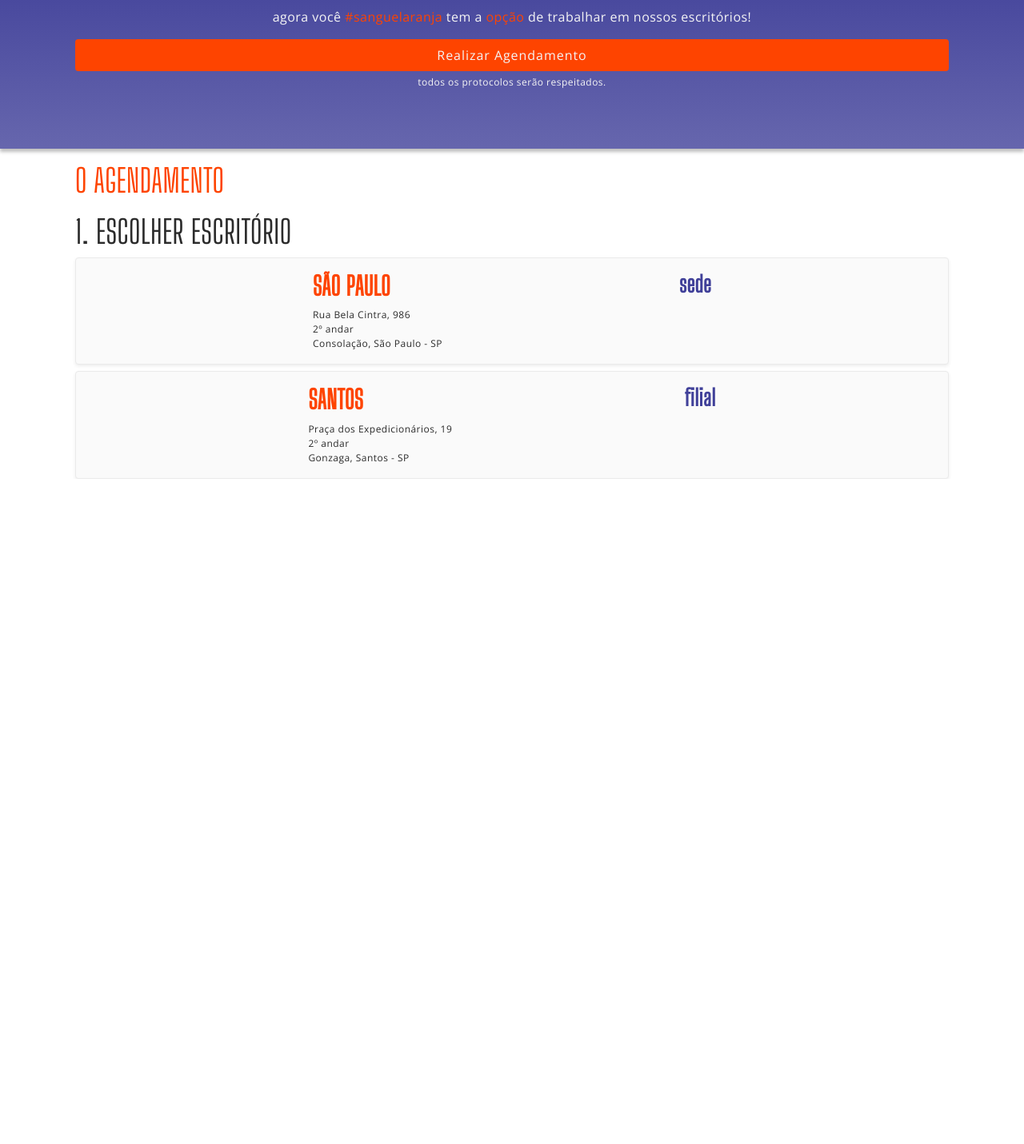
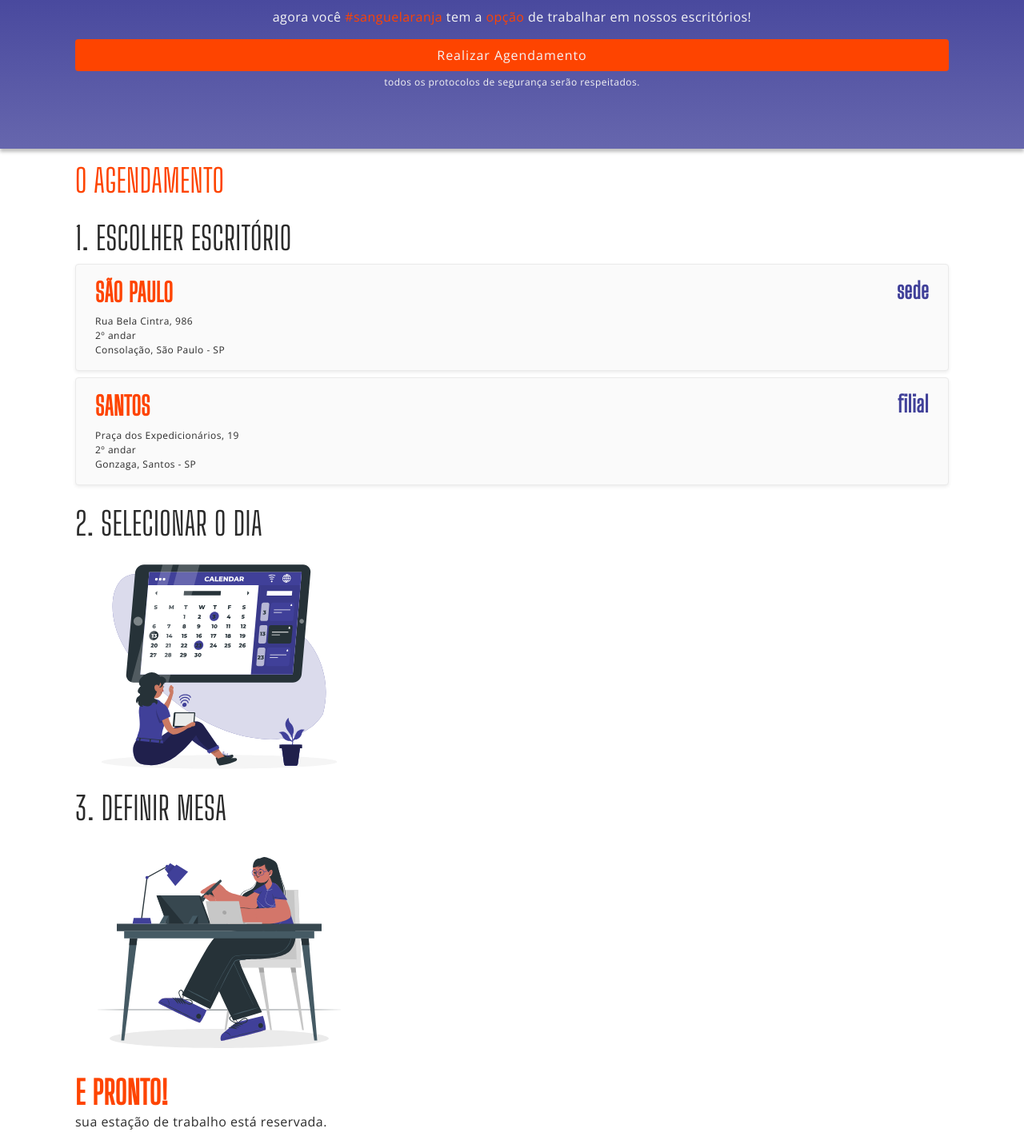
Before and after one commit to RickQs/imersaodev, a React (Create React App) app: page / in a window 1280 px wide. Shown: the part 614-2045 px from the top of the page at 80% size. Before the commit the page ends 1213 px from the top, so only its background shows below. Built offline with nearby package versions, Linux system fonts and the light colour scheme.

Commit message:
feat: implemented second and third steps of O Agendamento

```diff
--- a/src/Pages/Home/Home.css
+++ b/src/Pages/Home/Home.css
@@ -21,6 +21,7 @@
     border-color: #EAEAEA;
 }
 
+
 /* TEXT */
 .title { letter-spacing: .1em }
 
--- a/src/Pages/Home/Home.jsx
+++ b/src/Pages/Home/Home.jsx
@@ -2,6 +2,8 @@ import React from 'react';
 
 import Workers from './../../Assets/workers.svg';
 import Logo from './../../Assets/logo.png';
+import Calendar from './../../Assets/calendar.svg';
+import WomanWorking from './../../Assets/woman-working.svg';
 
 import './Home.css';
 
@@ -18,14 +20,13 @@ const Home = () => {
                 </div>
                 <div className='container text-center m-auto'>
                     <div className='container text-content'>
-                        <img className='img-fluid' src={Workers} alt='Funcionários se cumprimentando' />
+                        <img className='img-fluid' src={Workers} alt='Funcionários se cumprimentando.' />
                         <p>
-                            agora você <span className='orange'>#sanguelaranja</span> tem a
-                            <span className='orange'> opção</span> de trabalhar em nossos
+                            agora você <span className='orange'>#sanguelaranja</span> tem a <span className='orange'>opção</span> de trabalhar em nossos
                             escritórios!
                         </p>
                         <input className='bg-orange w-100 rounded-2 p-2' type='button' value='Realizar Agendamento' />
-                        <span className='label'>todos os protocolos serão respeitados.</span>
+                        <span className='label'>todos os protocolos de segurança serão respeitados.</span>
                     </div>
                 </div>
             </div>
@@ -33,12 +34,13 @@ const Home = () => {
             <div className='container mt-3'>
                 <div className="container">
                     <h1 className='orange'>O AGENDAMENTO</h1>
-                    <div className='mt-3'>
+                    <div className='mt-4'>
+
                         <h1 className='black'>1. ESCOLHER ESCRITÓRIO</h1>
                         <div className="d-flex flex-column w-100">
                             <div className="card shadow-sm mb-2">
-                                <div className="d-flex align-items-center justify-content-evenly mt-3">
-                                    <div>
+                                <div className="d-flex align-items-center justify-content-between mt-3">
+                                    <div className='ms-4'>
                                         <h2 className='orange fw-800'>SÃO PAULO</h2>
                                         <p className='black text-content label'>
                                             Rua Bela Cintra, 986 <br />
@@ -46,14 +48,14 @@ const Home = () => {
                                             Consolação, São Paulo - SP
                                         </p>
                                     </div>
-                                    <div className='align-self-start'>
+                                    <div className='me-4 align-self-start'>
                                         <h3 className='purple fw-800'>sede</h3>
                                     </div>
                                 </div>
                             </div>
                             <div className="card shadow-sm">
-                                <div className="d-flex align-items-center justify-content-evenly mt-3">
-                                    <div>
+                                <div className="d-flex align-items-center justify-content-between mt-3">
+                                    <div className='ms-4'>
                                         <h2 className='orange fw-800'>SANTOS</h2>
                                         <p className='black text-content label'>
                                             Praça dos Expedicionários, 19 <br />
@@ -61,12 +63,27 @@ const Home = () => {
                                             Gonzaga, Santos - SP
                                         </p>
                                     </div>
-                                    <div className='align-self-start'>
+                                    <div className='me-4 align-self-start'>
                                         <h3 className='purple fw-800'>filial</h3>
                                     </div>
                                 </div>
                             </div>
                         </div>
+                    </div>
+
+                    <div className="mt-4">
+                        <h1 className='black'>2. SELECIONAR O DIA</h1>
+                        <img className='img-fluid' src={Calendar} alt="Figura de mulher selecionando dia do calendário." />
+                    </div>
+
+                    <div className="">
+                        <h1 className="black">3. DEFINIR MESA</h1>
+                        <img className='img-fluid' src={WomanWorking} alt="Figura de mulher trabalhando em uma mesa." />
+                    </div>
+
+                    <div>
+                        <h1 className='orange fw-800 m-0'>E PRONTO!</h1>
+                        <p className='black text-content fs-6'>sua estação de trabalho está reservada.</p>
                     </div>
                 </div>
             </div>
```
